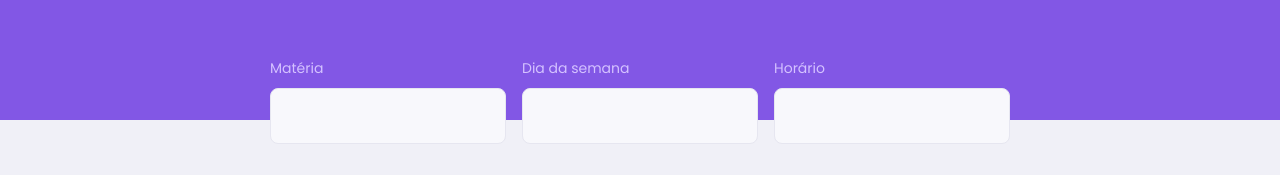
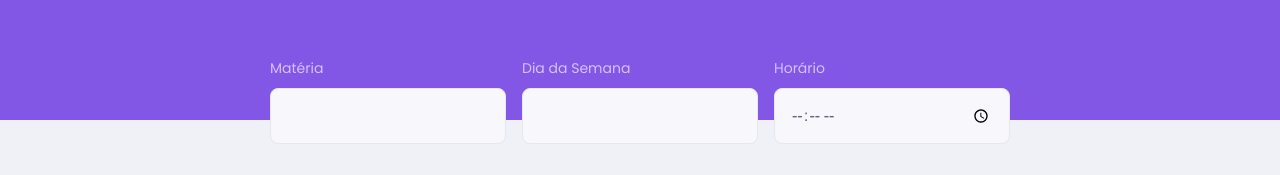
Before and after one commit to MahTF/Proffy, a React (Create React App) app in the folder web/: page /study in a window 1280 px wide. Shown: the part 220-395 px from the top of the page. Built offline with nearby package versions, Linux system fonts and the light colour scheme; the HTML template or start-up script is replaced by a standard one.

Commit message:
Adicionado o component Input

```diff
--- a/web/src/components/PageHeader/index.tsx
+++ b/web/src/components/PageHeader/index.tsx
@@ -6,6 +6,7 @@ import './styles.css';
 
 interface PageHeaderProps {
     title: string;
+    description?: string;
 }
 
 const PageHeader: React.FC<PageHeaderProps> = (props) => {
@@ -20,6 +21,7 @@ const PageHeader: React.FC<PageHeaderProps> = (props) => {
 
             <div className="header-content">
                 <strong>{props.title}</strong>
+                {props.description && <p>{props.description}</p>}
 
                 {props.children}
             </div>
--- a/web/src/components/PageHeader/styles.css
+++ b/web/src/components/PageHeader/styles.css
@@ -39,6 +39,14 @@
     color: var(--color-title-in-primary);
 }
 
+.page-header .header-content p {
+    max-width: 30rem;
+    font-size: 1.6rem;
+    line-height: 2.6rem;
+    color: var(--color-text-in-primary);
+    margin-top: 2.4rem;
+}
+
 @media (min-width: 700px){
     .page-header {
         height: 340px;
--- /dev/null
+++ b/web/src/components/input/index.tsx
@@ -0,0 +1,18 @@
+import React, { InputHTMLAttributes } from 'react';
+import './styles.css';
+
+interface InputProps extends InputHTMLAttributes<HTMLInputElement> {
+    name: string;
+    label: string;
+}
+
+const Input: React.FC<InputProps> = ({ name, label, ...rest }) => {
+    return (
+        <div className="input-block">
+            <label htmlFor={name}> {label} </label>
+            <input type="text" id={name} {...rest} />
+        </div>
+    );
+}
+
+export default Input;
--- /dev/null
+++ b/web/src/components/input/styles.css
@@ -0,0 +1,34 @@
+.input-block {
+    position: relative;
+}
+
+.input-block + .input-block {
+    margin-top: 1.4rem;
+}
+
+.input-block label {
+    font-size: 1.4rem;
+}
+
+.input-block input {
+    width: 100%;
+    height: 5.6rem;
+    margin-top: 0.8rem;
+    border-radius: 0.8rem;
+    background-color: var(--color-input-background);
+    border: 1px solid var(--color-line-in-white);
+    outline: 0;
+    padding: 0 1.6rem;
+    font: 1.6rem Archivo;
+}
+
+.input-block:focus-within::after {
+    width: calc(100% - 3.2rem);
+    height: 2px;
+    content: '';
+    background: var(--color-primary-light);
+    position: absolute;
+    left: 1.6rem;
+    right: 1.5rem;
+    bottom: 0;
+}
--- a/web/src/pages/TeacherList/index.tsx
+++ b/web/src/pages/TeacherList/index.tsx
@@ -2,24 +2,16 @@ import React from 'react';
 import PageHeader from '../../components/PageHeader';
 import TeacherItem from '../../components/TeacherItem';
 import './styles.css';
+import Input from '../../components/input';
 
 function TeacherList() {
     return (
         <div id="page-teacher-list" className="container">
             <PageHeader title="Esses são os proffys disponíveis">
                 <form id="search-teachers">
-                    <div className="input-block">
-                        <label htmlFor="subject">Matéria</label>
-                        <input type="text" id="subject" />
-                    </div>
-                    <div className="input-block">
-                        <label htmlFor="weekday">Dia da semana</label>
-                        <input type="text" id="weekday" />
-                    </div>
-                    <div className="input-block">
-                        <label htmlFor="time">Horário</label>
-                        <input type="text" id="time" />
-                    </div>
+                    <Input name="subject" label="Matéria" />
+                    <Input name="weekDay" label="Dia da Semana" />
+                    <Input name="time" label="Horário" type="time" />
                 </form>
             </PageHeader>
 
--- a/web/src/pages/TeacherList/styles.css
+++ b/web/src/pages/TeacherList/styles.css
@@ -9,41 +9,6 @@
 
 #search-teachers label {
     color: var(--color-text-in-primary);
-}
-
-#search-teachers .input-block {
-    position: relative;
-}
-
-#search-teachers .input-block + .input-block {
-    margin-top: 1.4rem;
-}
-
-#search-teachers .input-block label {
-    font-size: 1.4rem;
-}
-
-#search-teachers .input-block input {
-    width: 100%;
-    height: 5.6rem;
-    margin-top: 0.8rem;
-    border-radius: 0.8rem;
-    background-color: var(--color-input-background);
-    border: 1px solid var(--color-line-in-white);
-    outline: 0;
-    padding: 0 1.6rem;
-    font: 1.6rem Archivo;
-}
-
-#search-teachers .input-block:focus-within::after {
-    width: calc(100% - 3.2rem);
-    height: 2px;
-    content: '';
-    background: var(--color-primary-light);
-    position: absolute;
-    left: 1.6rem;
-    right: 1.5rem;
-    bottom: 0;
 }
 
 #page-teacher-list main {
```
